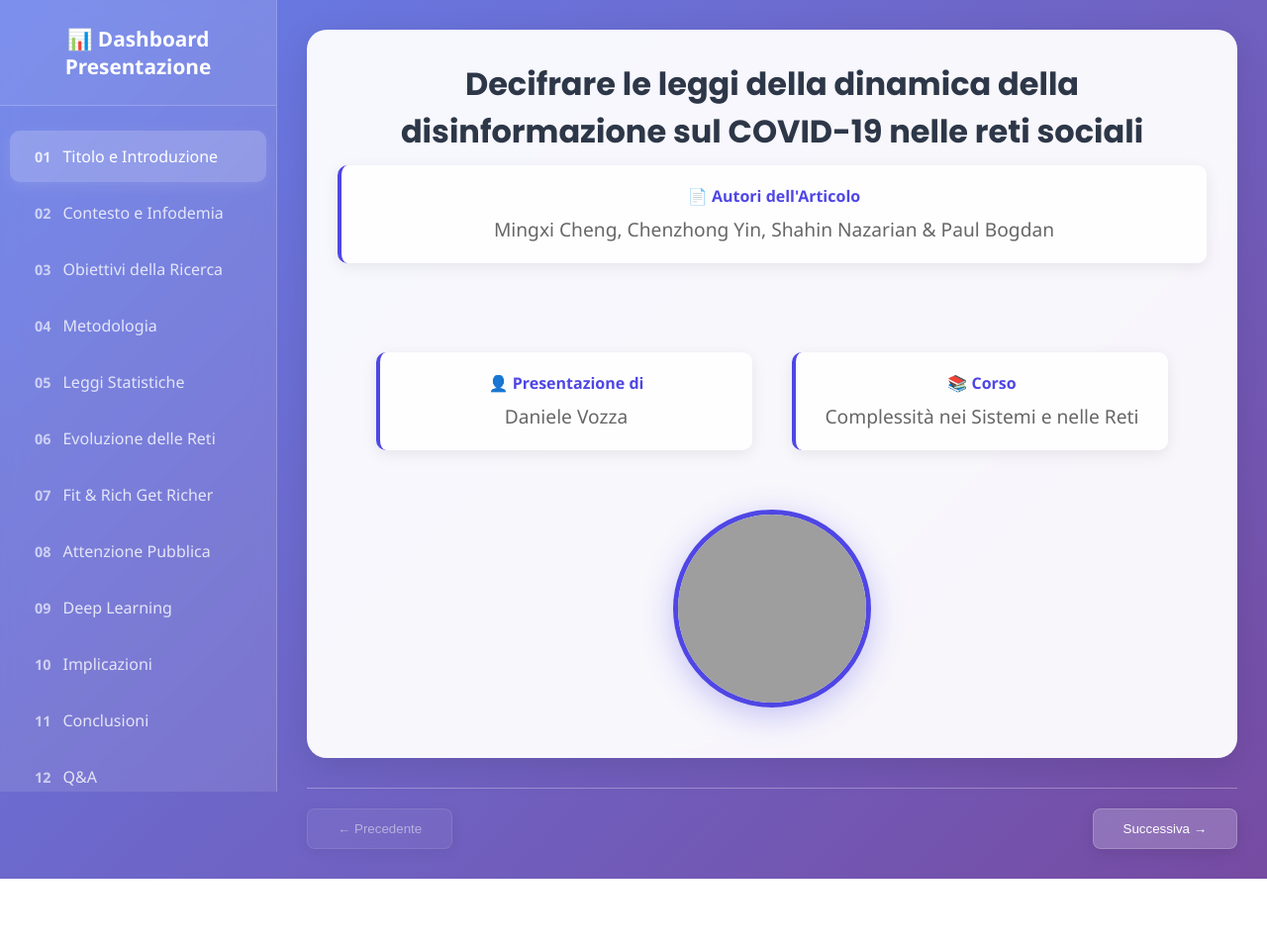
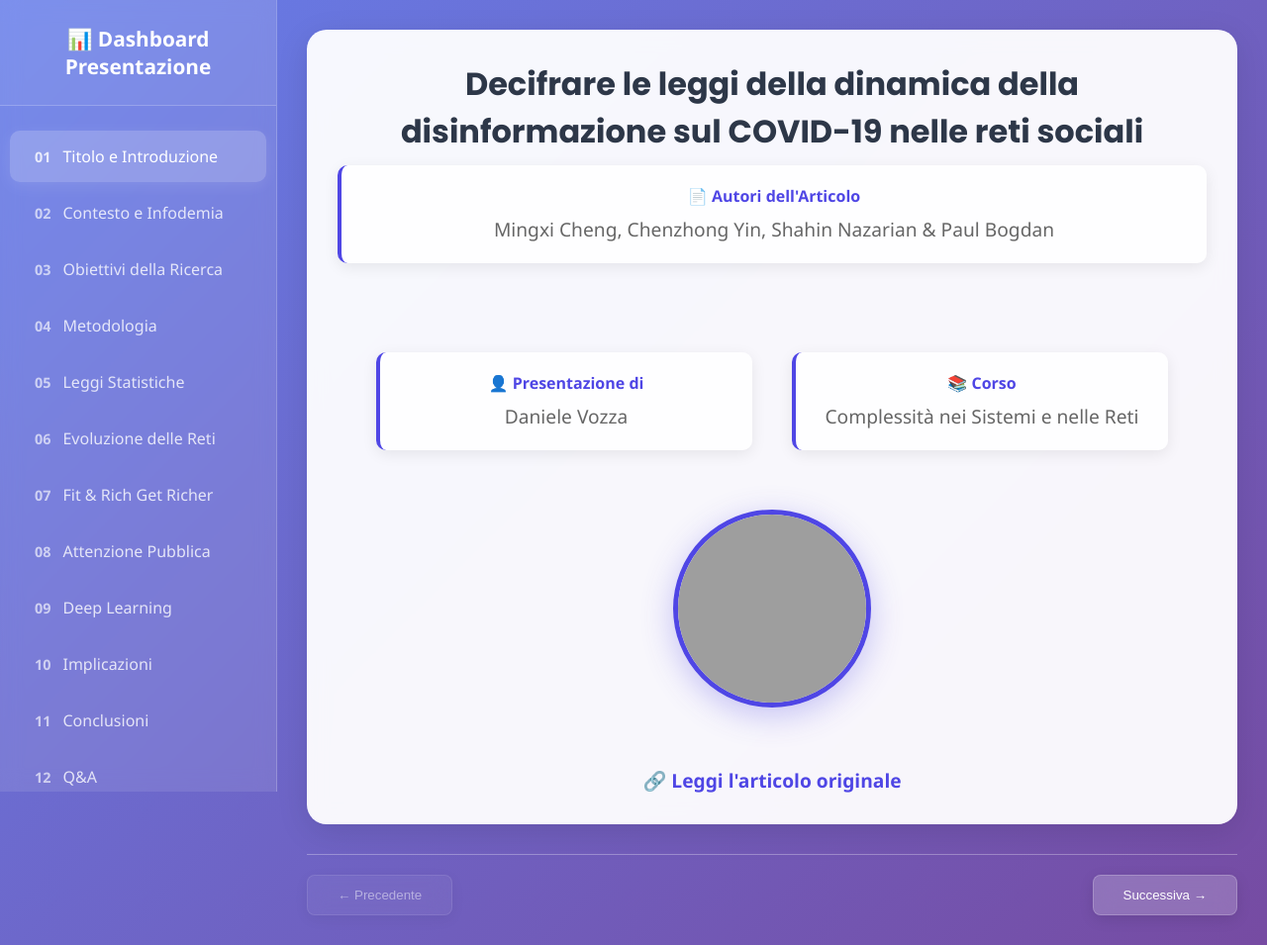
Before and after one commit to danyvois01/COVID-19-misinformation-dynamics, a plain HTML site: page index.html in a window 1280 px wide. Shown: the whole page at 99% size. Before the commit the page ends 888 px from the top, so only its background shows below. Drawn offline with nearby package versions, Linux system fonts and the light colour scheme; grey boxes are pictures that could not be loaded.

Commit message:
Add files via upload

```diff
--- a/index.html
+++ b/index.html
@@ -633,7 +633,23 @@
                 width: 120px;
                 height: 120px;
             }
-}
+        }
+
+
+
+        #slide1 .cover-link a {
+        font-size: 1.2rem;
+        color: #4f46e5;
+        font-weight: 600;
+        text-decoration: none;
+        transition: color 0.3s ease;
+        }
+
+        #slide1 .cover-link a:hover {
+        color: #4f46e5;
+        text-decoration: underline;
+        }
+
 
 
     </style>
@@ -726,6 +742,11 @@
                             <div class="covid-image-container">
                                 <img src="https://upload.wikimedia.org/wikipedia/commons/8/82/SARS-CoV-2_without_background.png" alt="COVID-19" class="covid-image">
                             </div>
+                        <div class="cover-link">
+                            <a href="https://www.nature.com/articles/s41598-021-89202-7" target="_blank">
+                                🔗 Leggi l'articolo originale
+                            </a>
+                        </div>
                     </div>
                 </div>
                 <div class="slide-nav">
```
